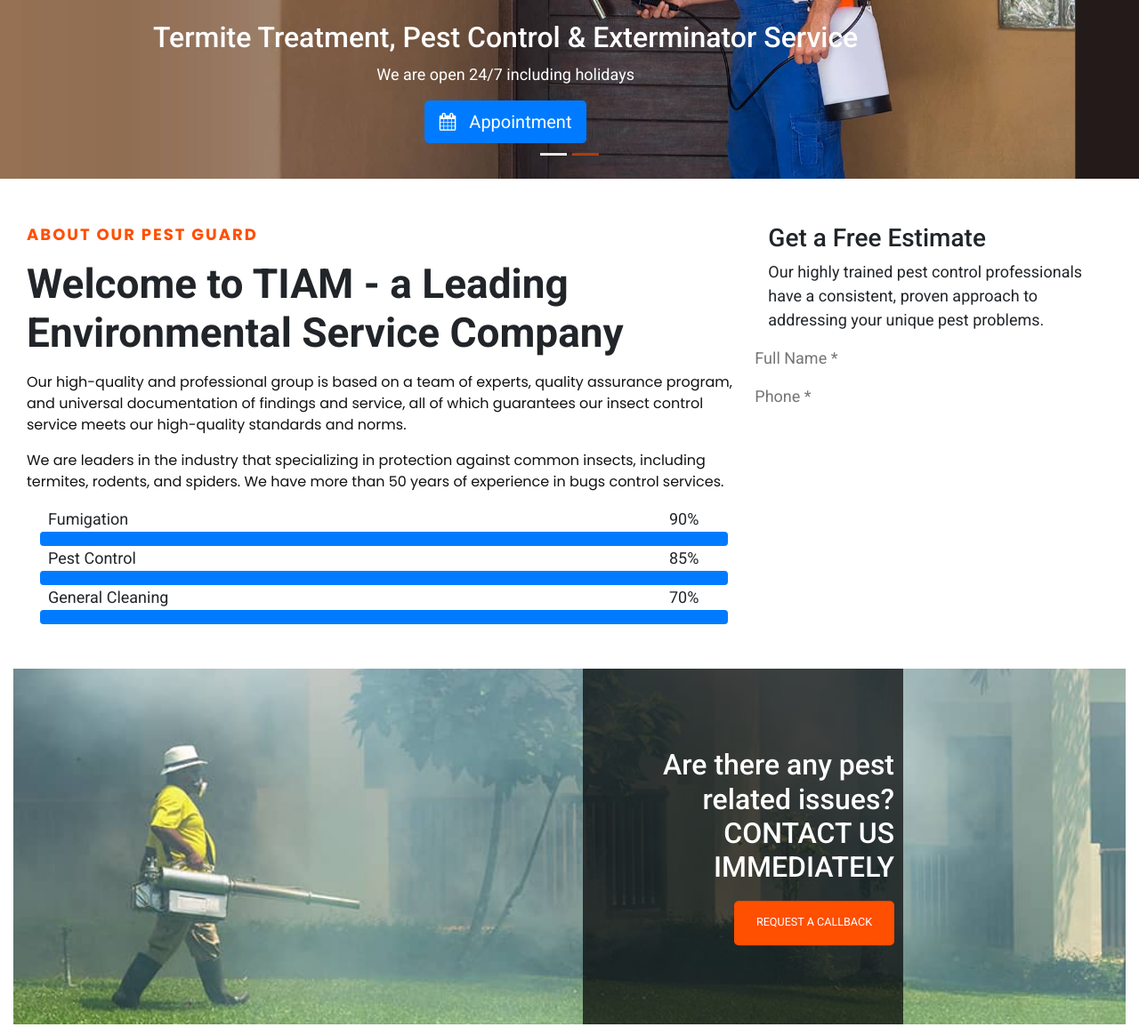
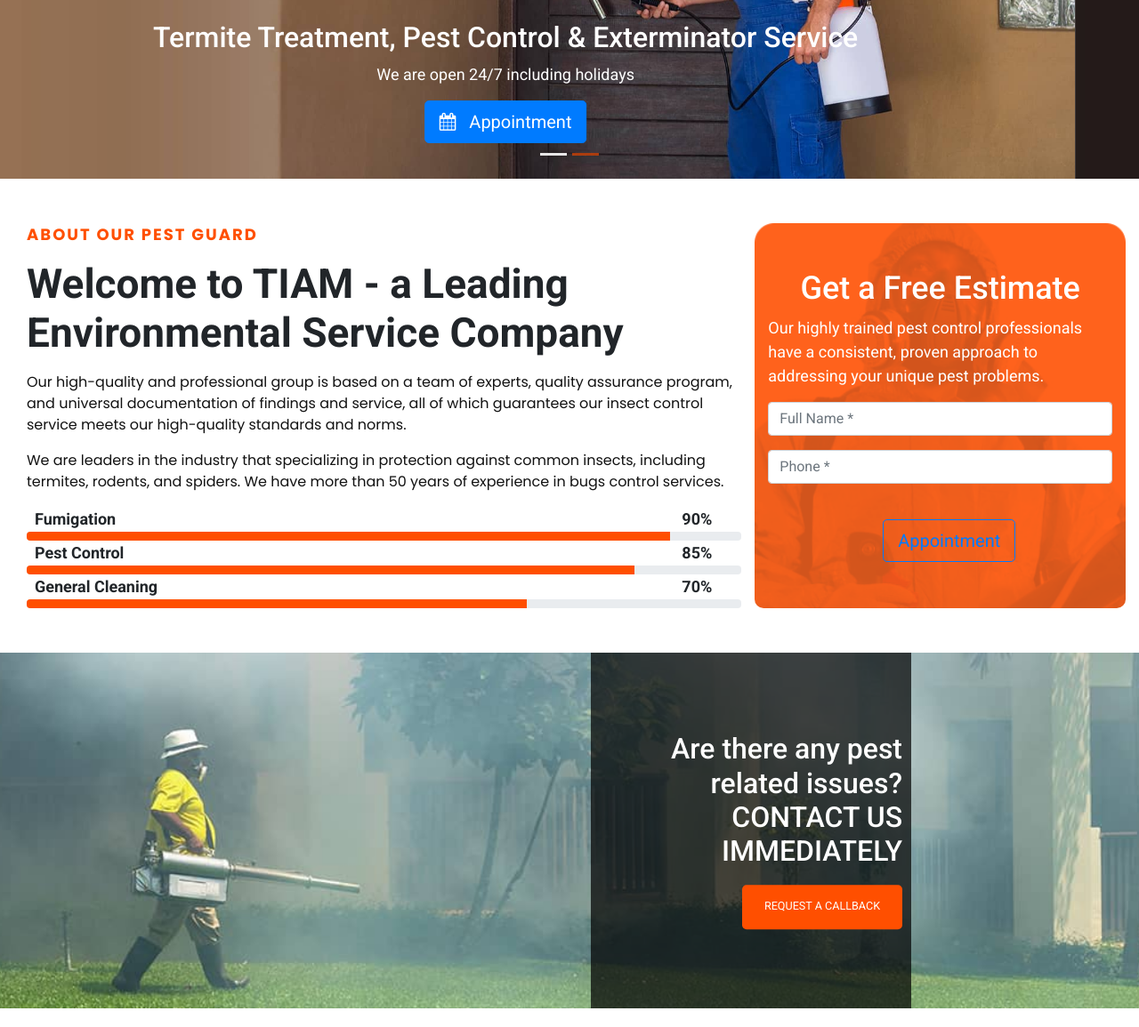
Before and after one commit to pixelPerfectTech/Tiam, a website: page index.html in a window 1280 px wide. Shown: the part 427-1582 px from the top of the page at 89% size. Drawn offline with nearby package versions, Linux system fonts and the light colour scheme.

Commit message:
Added Form Action

```diff
--- a/css/style.css
+++ b/css/style.css
@@ -24,6 +24,17 @@
 
 .navbar-dark {
     background-color: #063f93;
+}
+
+.navbar-dark .navbar-nav .nav-link{
+
+    font-family: 'Poppins', sans-serif;
+    text-transform: uppercase;
+    color: #fff;
+}
+
+.nav-link:hover{
+    border-bottom: 2px solid var(--orange-color);
 }
 
 .carousel-indicators .active{
@@ -55,6 +66,22 @@
     letter-spacing: 0px;
 }
 
+@media screen and (max-width: 375px) {
+    .img-fluid{
+        max-width: 570px;
+        height: 370px;
+    }
+
+
+    .container-fluid{
+        padding: 0 0;
+    }
+
+    .pest_guard_intro{
+        font-size: 30px;
+    }
+}
+
 .pest_guard_article{
     font-weight: 400;
     font-style: normal;
@@ -65,9 +92,39 @@
     letter-spacing: 0px;
 }
 
+/* Progress bar color */
+.pg_color{
+    background-color: var(--orange-color);
+}
+
+/* Form Section */
+.img_bg{
+    background-image: url('/assets/images/mt-2048-about-img1.png');
+    background-repeat: no-repeat;
+    background-size: cover;
+    border-radius: 10px;
+    color: #fff;
+    display: flex;
+    flex-direction: column;
+}
+
+.img_bg-header{
+    display: flex;
+    flex-direction: column;
+}
+
+.img_bg-title {
+    font-size: 2em;
+}
+
 .progress_item{
     height: 28px;
 }
+
+.progress_item p{
+    font-weight: 700;
+}
+
 
 /* about us end */
 /*
--- a/index.html
+++ b/index.html
@@ -15,18 +15,25 @@
 
 <body>
     <nav class="navbar navbar-expand-lg navbar-dark">
-        <a href="index.html" class="navbar-brand mr-auto">
+        <a href="index.html" class="navbar-brand mr-5">
             TIAM
         </a>
 
-        <ul class="navbar-nav mr-auto">
+        <button class="navbar-toggler" type="button" data-toggle="collapse" data-target="#myNav">
+            <span class="navbar-toggler-icon"></span>
+        </button>
+
+        <div class="collapse navbar-collapse" id="myNav">
+            <ul class="navbar-nav align-self-end">
                 <li class="nav-item"><a href="#" class="nav-link">About</a></li>
                 <li class="nav-item"><a href="#" class="nav-link">Services</a></li>
                 <li class="nav-item"><a href="#" class="nav-link">Price</a></li>
                 <li class="nav-item"><a href="#" class="nav-link">Contact</a></li>
             </ul>
+        </div>
 
-        <span class="navbar-text">
+
+        <span class="navbar-text d-block">
             <span class="fa fa-phone" style="color: #FF4F00;"></span> &nbsp; Call Us &nbsp; +234(800)-000-0000
         </span>
     </nav>
@@ -59,10 +66,11 @@
         </ol>
     </header>
 
-    <main class="container-fluid">
+    <main>
         <!-- About our pest guard -->
-        <section class="row about-content">
-            <div class="col-12 col-md-8">
+        <section class="container-fluid">
+            <div class="row about-content">
+                <div class="col-12 col-sm-8">
                     <p class="pest_guard_header">ABOUT OUR PEST GUARD</p>
                     <p class="pest_guard_intro">Welcome to TIAM -  a Leading Environmental Service Company</p>
 
@@ -70,48 +78,54 @@
 
                     <p class="pest_guard_article">We are leaders in the industry that specializing in protection against common insects, including termites, rodents, and spiders. We have more than 50 years of experience in bugs control services.</p>
 
-                <div class="col-12">
+                    <!-- Progrees Bar item -->
+                    <div class="">
                         <div>
                             <div class="row pl-4 pr-5 progress_item">
                                 <p class="mr-auto">Fumigation</p> <p>90%</p>
                             </div>
-                        <div class="progress">
-                            <div class="progress-bar" role="progressbar" style="width: 100%" aria-valuenow="100" aria-valuemin="0" aria-valuemax="100"></div>
+                            <div class="progress" style="height: 10px;">
+                                <div class="progress-bar pg_color" role="progressbar" style="width: 90%" aria-valuenow="90" aria-valuemin="0" aria-valuemax="100"></div>
                             </div>
                         </div>
                         <div>
                             <div class="row pl-4 pr-5 progress_item">
                                 <p class="mr-auto">Pest Control</p> <p>85%</p>
                             </div>
-                        <div class="progress">
-                            <div class="progress-bar" role="progressbar" style="width: 100%" aria-valuenow="100" aria-valuemin="0" aria-valuemax="100"></div>
+                            <div class="progress" style="height: 10px;">
+                                <div class="progress-bar pg_color" role="progressbar" style="width: 85%" aria-valuenow="85" aria-valuemin="0" aria-valuemax="100"></div>
                             </div>
                         </div>
                         <div class="">
                             <div class="row pl-4 pr-5 progress_item">
                                 <p class="mr-auto">General Cleaning</p> <p>70%</p>
                             </div>
-                        <div class="progress">
-                            <div class="progress-bar" role="progressbar" style="width: 100%" aria-valuenow="100" aria-valuemin="0" aria-valuemax="100"></div>
+                            <div class="progress" style="height: 10px;">
+                                <div class="progress-bar pg_color" role="progressbar" style="width: 70%" aria-valuenow="70" aria-valuemin="0" aria-valuemax="100"></div>
                             </div>
                         </div>
                     </div>
 
 
                 </div>
-            <div class="col-12 col-md-4">
-                <h3>Get a Free Estimate</h3>
+                <div class="col-12 col-sm-4 img_bg justify-content-center">
+                    <div class="img_bg-header justify-content-center align-items-center">
+                        <h3 class="img_bg-title">Get a Free Estimate</h3>
                         <p>Our highly trained pest control professionals have a consistent, proven approach to addressing your unique pest problems.</p>
-                <form action="">
-                    <div class="form-group row">
-                        <input type="text" id="client_name" name="client_name" placeholder="Full Name *" required>
                     </div>
-                    <div class="form-group row">
-                        <input type="tel" id="client_telephone_number" name="client_telephone_number" placeholder="Phone *" required>
+                    <form>
+                        <div class="form-group">
+                            <input type="text" class="form-control" id="client_name" name="client_name" placeholder="Full Name *" required>
                         </div>
+                        <div class="form-group">
+                            <input type="tel" class="form-control" id="client_telephone_number" name="client_telephone_number" placeholder="Phone *" required>
+                        </div>
+                        <button type="submit" class="btn btn-lg mt-4 offset-md-4 btn-outline-primary">Appointment</button>
                     </form>
                 </div>
+            </div>
         </section>
+
         <!-- 30 years of pest management experience -->
         <!-- Our services -->
         <section class="second_part">
```
Lines whose indentation alone changed are shown as unchanged.
